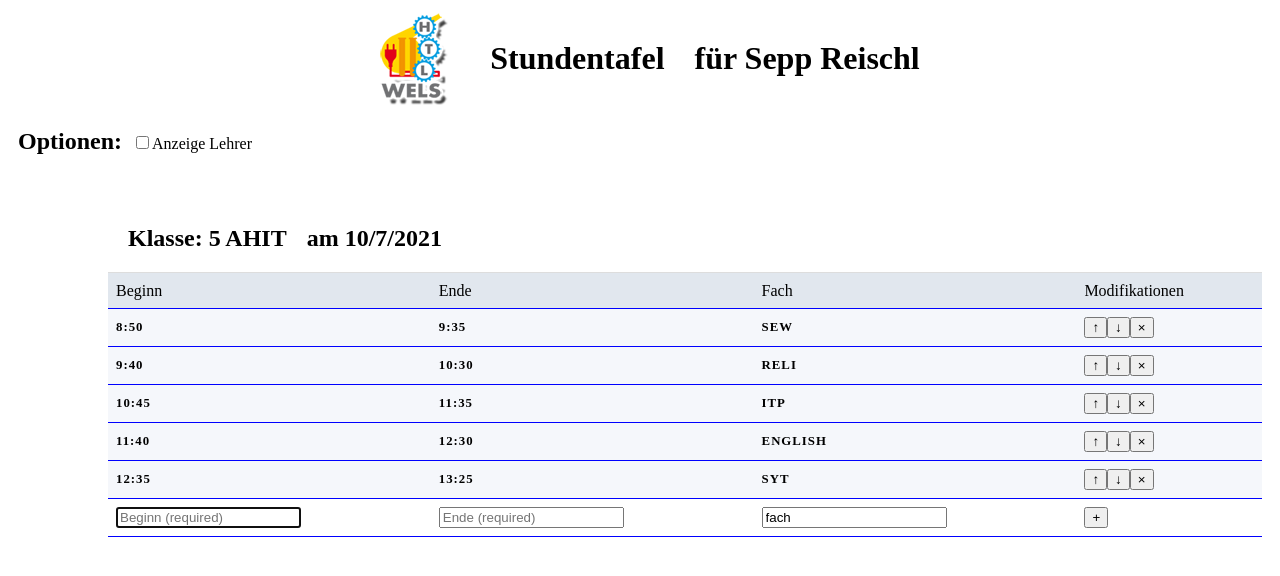
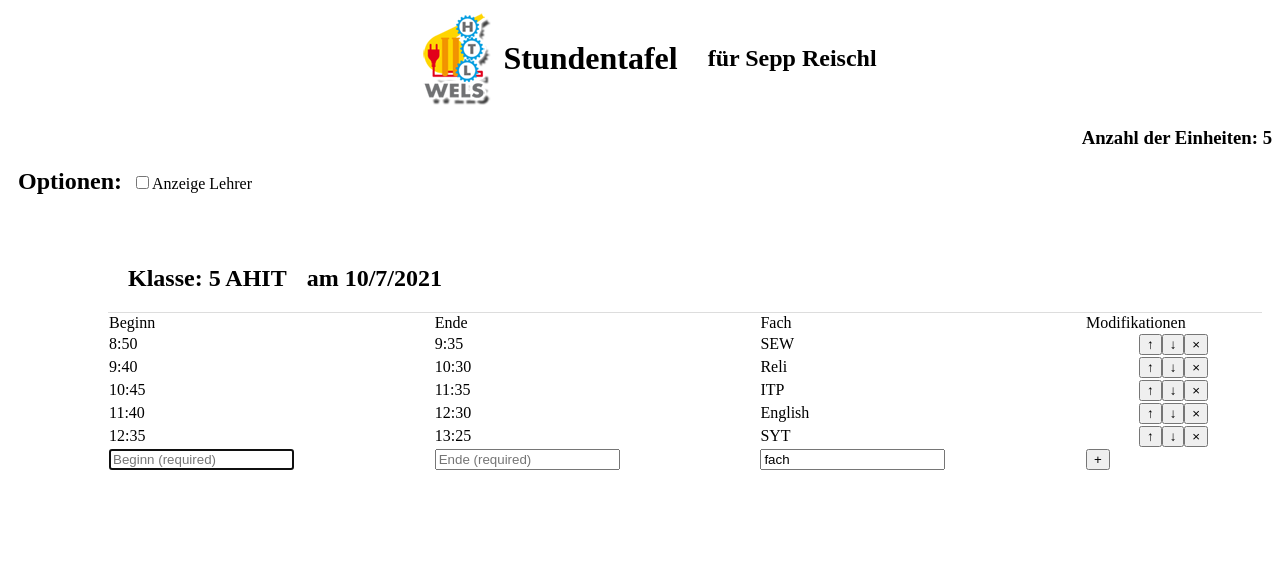
Before and after one commit to gitHubHTLWels/stundenplan, a Vue app: page / in a window 1280 px wide. Shown: the top 576 px of the page. Built offline with nearby package versions, Linux system fonts and the light colour scheme.

Commit message:
errorHandling

```diff
--- a/src/App.vue
+++ b/src/App.vue
@@ -1,5 +1,10 @@
 <template>
-  <Header title="Stundentafel" :name="stundenPlanPar.name"></Header>
+  <Header
+    title="Stundentafel"
+    :name="stundenPlanPar.name"
+    :units="stundenPlanPar.timeTable.length"
+    :errorMessage="errorMess"
+  ></Header>
   <Stundenplan
     :timeTableParams="stundenPlanPar"
     @addLesson="addLesson"
@@ -21,6 +26,7 @@ export default {
     Header,
   },
   setup() {
+    let errorMess = ref('');
     let stundenPlanPar = ref({
       name: 'Sepp Reischl',
       klasse: '5 AHIT',
@@ -36,12 +42,22 @@ export default {
       ],
     });
     function addLesson(unit) {
-      console.log(' unit recieved:', unit.fach);
+      //console.log(' unit recieved:', unit.fach + 'type: ' + typeof(unit.begin))
+      let res = stundenPlanPar.value.timeTable.filter((entry) => {
+        return entry.begin === unit.begin;
+      });
+      console.log(' len: ' + res.length);
+      if (res.length) {
+        errorMess.value = 'Beginn-Zeit darf sich nicht überlappen';
+        return;
+      }
+      console.log('entry: ' + res);
       stundenPlanPar.value.timeTable.push({
-        begin: unit.beginn,
-        end: unit.ende,
+        begin: unit.begin,
+        end: unit.end,
         title: unit.fach,
       });
+      errorMess.value = '';
     }
 
     function removeLesson(index) {
@@ -73,6 +89,7 @@ export default {
 
     return {
       stundenPlanPar,
+      errorMess,
       addLesson,
       removeLesson,
       moveLessonDown,
--- a/src/components/Header.vue
+++ b/src/components/Header.vue
@@ -1,10 +1,19 @@
 
 
 <template>
-  <div id="header">
-    <img src="../assets/htlwels.png" />
-    <h1>{{ title }}</h1>
-    <h1>für {{ name }}</h1>
+  <div>
+    <div id="header">
+      <img src="../assets/htlwels.png" />
+      <h1>{{ title }}</h1>
+      <h2>für {{ name }}</h2>
+    </div>
+    <div id="info">
+      <h3>Anzahl der Einheiten: {{ units }}</h3>
+    </div>
+    <div id="error" v-if="errorMessage.length">
+      <h3>Fehlermeldung:</h3>
+      {{ errorMessage }}
+    </div>
   </div>
 </template>
 
@@ -19,11 +28,27 @@ export default {
       type: String,
       required: true,
     },
+    units: {
+      type: Number,
+      required: true,
+    },
+    errorMessage: {
+      type: String,
+      required: false,
+      default: '',
+    },
   },
 };
 </script>
 
 <style scoped>
+#error {
+  color: red;
+}
+#error h3 {
+  margin: 0;
+  color: black;
+}
 #header {
   display: flex;
   flex-wrap: wrap;
@@ -31,7 +56,10 @@ export default {
   align-items: center;
   margin: 0 10px;
 }
-#header h1 {
+#header h2 {
   margin-left: 30px;
 }
+#info {
+  float: right;
+}
 </style>
--- a/src/components/Stundenplan.vue
+++ b/src/components/Stundenplan.vue
@@ -23,11 +23,15 @@
           </tr>
         </thead>
         <tbody>
-          <tr v-for="(item, index) in timeTableParams.timeTable" :key="index">
-            <th>{{ item.begin }}</th>
-            <th>{{ item.end }}</th>
-            <th>{{ item.title }}</th>
-            <th v-if="optionShowTeaher">{{ item.lehrer }}</th>
+          <tr
+            @mouseover="handleMouseOver"
+            v-for="(item, index) in timeTableParams.timeTable"
+            :key="index"
+          >
+            <td>{{ item.begin }}</td>
+            <td>{{ item.end }}</td>
+            <td>{{ item.title }}</td>
+            <td v-if="optionShowTeaher">{{ item.lehrer }}</td>
             <th class="actions">
               <button v-on:click="moveLessonUp(index)">&#8593;</button>
               <button v-on:click="moveLessonDown(index)">&#8595;</button>
@@ -40,7 +44,7 @@
             <td>
               <input
                 type="text"
-                v-model="newTableEntry.beginn"
+                v-model="newTableEntry.begin"
                 autofocus
                 placeholder="Beginn (required)"
               />
@@ -48,14 +52,14 @@
             <td>
               <input
                 type="text"
-                v-model="newTableEntry.ende"
+                v-model="newTableEntry.end"
                 placeholder="Ende (required)"
               />
             </td>
             <td>
               <input
                 type="text"
-                v-model="newTableEntry.fach"
+                v-model="newTableEntry.title"
                 placeholder="Fach (required)"
               />
             </td>
@@ -91,20 +95,20 @@ export default {
       required: true,
     },
   },
-  setup(props, { emit }) {
+  setup(props, context) {
     let optionShowTeaher = ref(false);
     let newTableEntry = {
-      beginn: '',
-      ende: '',
-      fach: 'fach',
+      begin: '',
+      end: '',
+      title: 'fach',
       teacher: '',
     };
 
     function addUnit(e) {
       // alert('add me');
       e.preventDefault();
-      if (newTableEntry.beginn == '') return;
-      emit('addLesson', newTableEntry);
+      if (newTableEntry.begin == '') return;
+      context.emit('addLesson', newTableEntry);
       // specs.push({
       //     einheit: this.newSpec.title,
       //     fach: this.newSpec.value,
@@ -115,17 +119,21 @@ export default {
     function remLesson(index) {
       //props.timeTableParams.timeTable.splice(index, 1);
       console.log(index);
-      emit('remLesson', index);
+      context.emit('remLesson', index);
     }
     function moveLessonUp(index) {
       //his.specs.splice(index - 1, 0, this.specs.splice(index, 1)[0]);
-      emit('moveLessonUp', index);
+      context.emit('moveLessonUp', index);
       console.log(index);
     }
     function moveLessonDown(index) {
       //this.specs.splice(index + 1, 0, this.specs.splice(index, 1)[0]);
-      emit('moveLessonDown', index);
+      context.emit('moveLessonDown', index);
       console.log(index);
+    }
+
+    function handleMouseOver(index) {
+      console.log('mous over ' + index);
     }
 
     return {
@@ -135,6 +143,7 @@ export default {
       remLesson,
       moveLessonUp,
       moveLessonDown,
+      handleMouseOver,
     };
   },
 };
@@ -149,6 +158,9 @@ export default {
   justify-content: left;
   align-items: baseline;
   margin: 0 10px;
+}
+#optionBlock {
+  margin-top: 40px;
 }
 #header h3,
 h1 {
@@ -175,6 +187,7 @@ table {
   border-spacing: 0;
   width: 100%;
 }
+/*
 thead td {
   background-color: #e1e7ee;
 }
@@ -191,5 +204,5 @@ table th {
   font-size: 0.8em;
   letter-spacing: 1px;
   text-transform: uppercase;
-}
+} */
 </style>
```
